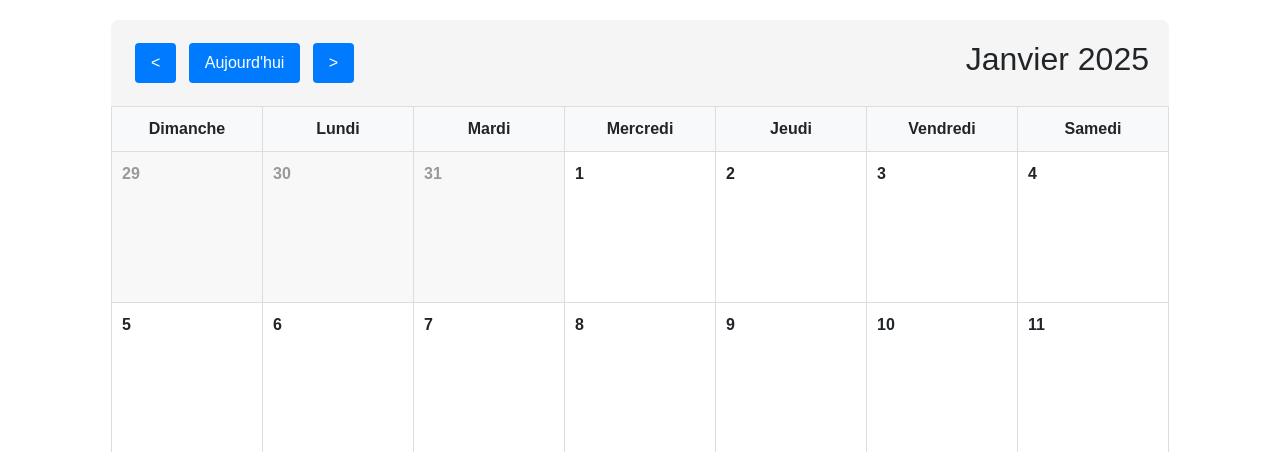
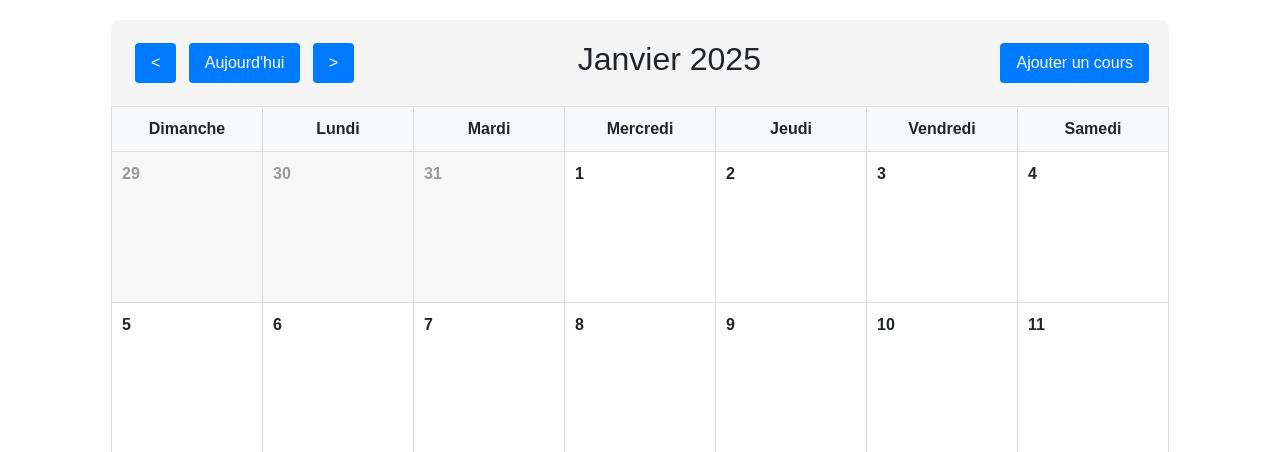
Before and after one commit to raphael-cochet/SAE-Poney, a Flask app: page /planning in a window 1280 px wide. Shown: the part 75-527 px from the top of the page. Run offline with Flask 3, Linux system fonts and the light colour scheme; the visitor is signed in with stand-in values (Sample User, id 1); some libraries are stand-ins or nearby versions.

Commit message:
ajout bouton ajouter cours

```diff
--- a/src/static/calendrier.css
+++ b/src/static/calendrier.css
@@ -10,6 +10,26 @@
     padding: 20px;
     background: #f5f5f5;
     border-radius: 8px 8px 0 0;
+}
+
+.add-course-button {
+    margin-left: 20px;
+}
+
+.add-course-button .btn {
+    padding: 8px 16px;
+    border-radius: 4px;
+    text-decoration: none;
+}
+
+.btn-primary {
+    background-color: #007bff;
+    color: white;
+    border: none;
+}
+
+.btn-primary:hover {
+    background-color: #0056b3;
 }
 .calendar-grid {
     display: grid;
--- a/src/templates/planning.html
+++ b/src/templates/planning.html
@@ -15,6 +15,12 @@
             <button id="nextMonth">&gt;</button>
         </div>
         <h2 id="currentMonth"></h2>
+
+        <div class="add-course-button">
+            <a href="{{ url_for('creer_cours') }}" class="btn btn-primary">
+                Ajouter un cours
+            </a>
+        </div>
     </div>
     <div class="calendar-grid" id="calendarGrid">
     </div>
```
